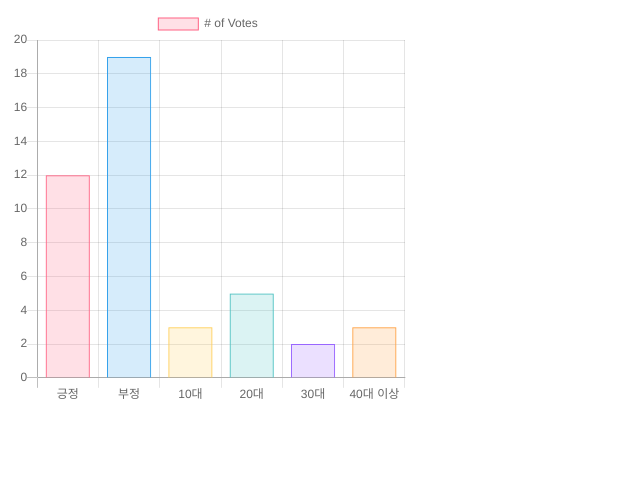
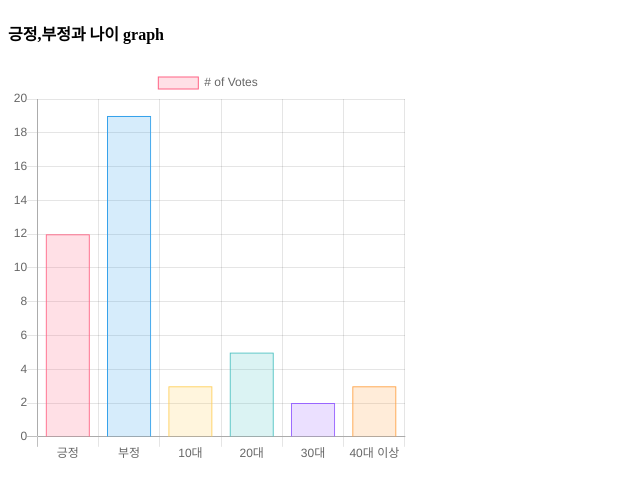
Before and after one commit to OhyunHighSchoolML/web, a plain HTML site: page src/graph.html in a window 1280 px wide. Shown: the whole page, without its empty margins (0-640 px from the left). Drawn offline with nearby package versions, Linux system fonts and the light colour scheme.

Commit message:
Update graph.html

```diff
--- a/src/graph.html
+++ b/src/graph.html
@@ -8,7 +8,13 @@
   <script src="https://cdn.jsdelivr.net/npm/chart.js@2.9.4/dist/Chart.min.js"></script>
 </head>
 <body>
-  <canvas id="myChart" width="400" height="400"></canvas>
-  <script type="text/javascript" src="./javascript/graph.js"></script>
-</body>
+    <div class="nav">
+        <div class="logo">
+            <h4>긍정,부정과 나이 graph</h4>
+        </div>
+    </div>
+    <div class="container-box">
+        <canvas id="myChart" width="400" height="400"></canvas>
+        <script type="text/javascript" src="./javascript/graph.js"></script>
+    </div>
 </html>
```
